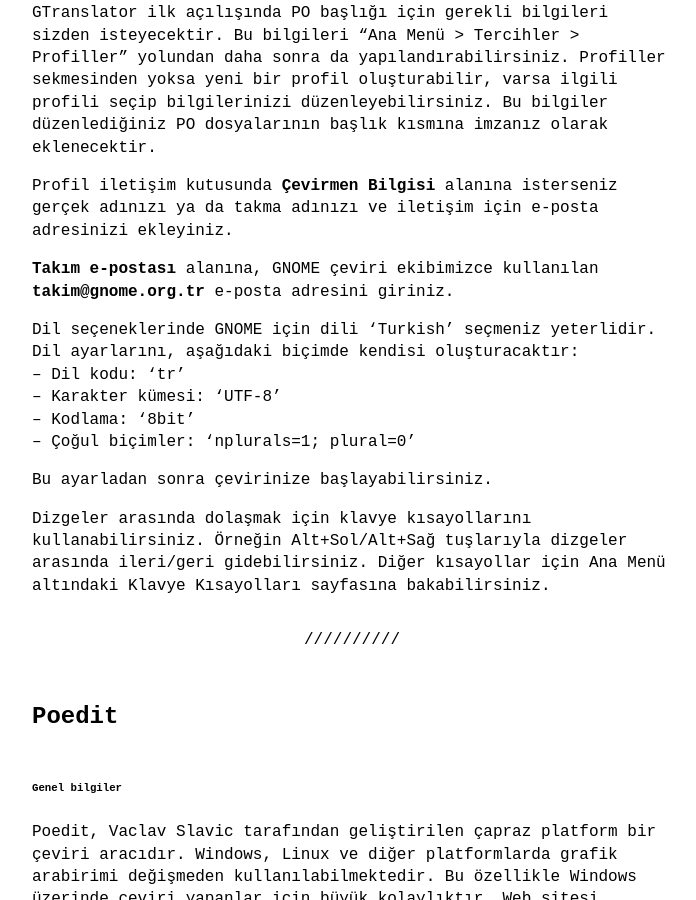
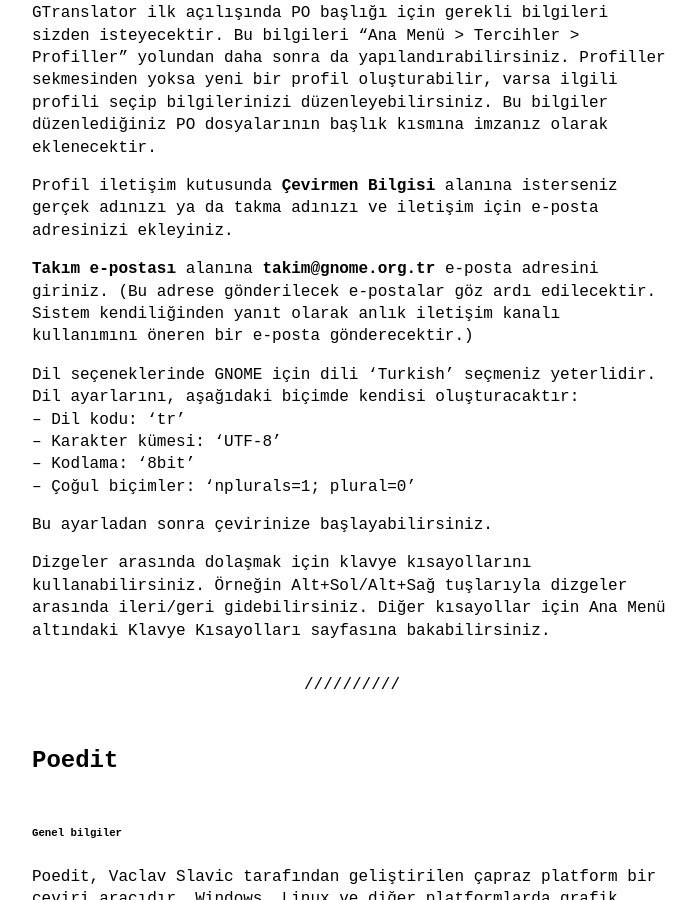
Before and after one commit to gnometurk/gnomeorgtr, a Jekyll site: the page built from ceviri/ceviri-programlari.md, in a window 1280 px wide and 900 px high, scrolled down 1403 px. Shown: the whole window, without its empty margins (288-984 px from the left). Built offline with Jekyll 4.4.1, drawn with Linux system fonts in a browser that asks for light colours.

Commit message:
Fix mail, remove verification

```diff
--- a/ceviri/ceviri-programlari.md
+++ b/ceviri/ceviri-programlari.md
@@ -25,7 +25,7 @@ GTranslator ilk açılışında PO başlığı için gerekli bilgileri sizden is
 
 Profil iletişim kutusunda **Çevirmen Bilgisi** alanına isterseniz gerçek adınızı ya da takma adınızı ve iletişim için e-posta adresinizi ekleyiniz.
 
-**Takım e-postası** alanına, GNOME çeviri ekibimizce kullanılan **takim@gnome.org.tr** e-posta adresini giriniz.
+**Takım e-postası** alanına **takim@gnome.org.tr** e-posta adresini giriniz. (Bu adrese gönderilecek e-postalar göz ardı edilecektir. Sistem kendiliğinden yanıt olarak anlık iletişim kanalı kullanımını öneren bir e-posta gönderecektir.)
 
 Dil seçeneklerinde GNOME için dili ‘Turkish’ seçmeniz yeterlidir. Dil ayarlarını, aşağıdaki biçimde kendisi oluşturacaktır:
 – Dil kodu: ‘tr’
--- a/zohoverify/verifyforzoho.html
+++ /dev/null
@@ -1 +0,0 @@
-zb01226941
```
Also changed, not shown: ceviri/ceviri-nasil-yapilir.md (+1 -1 lines).
